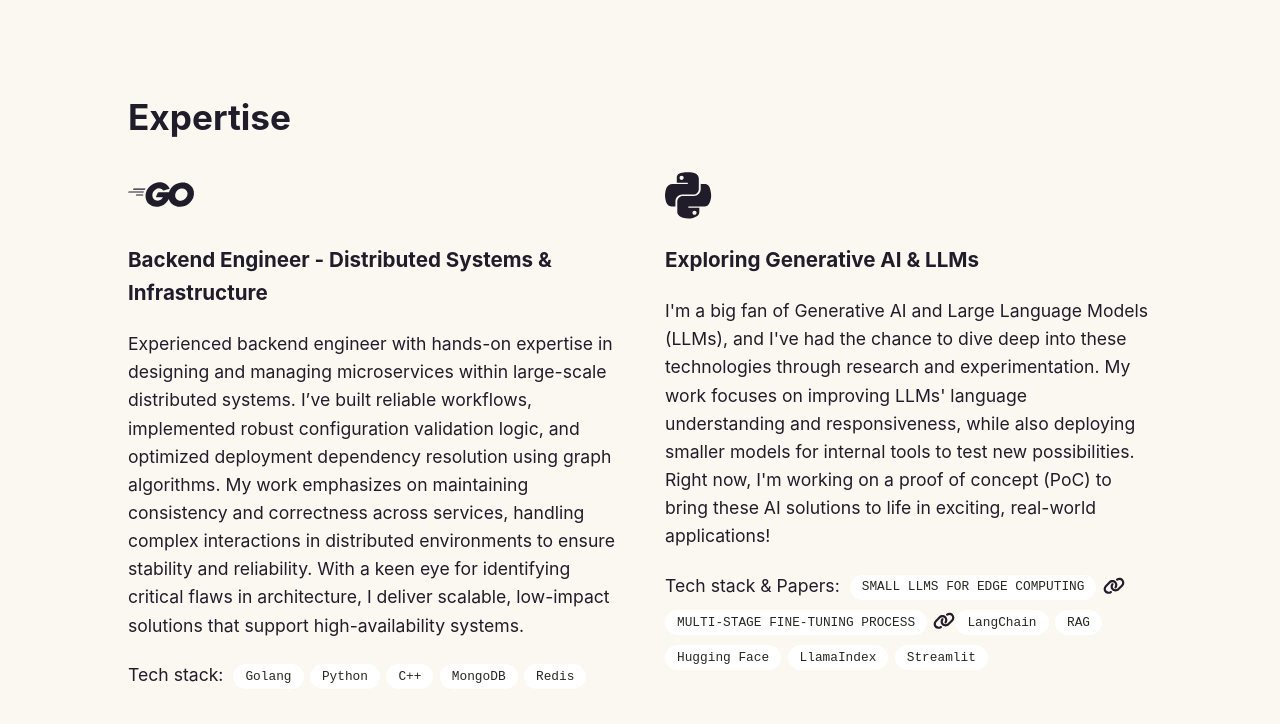
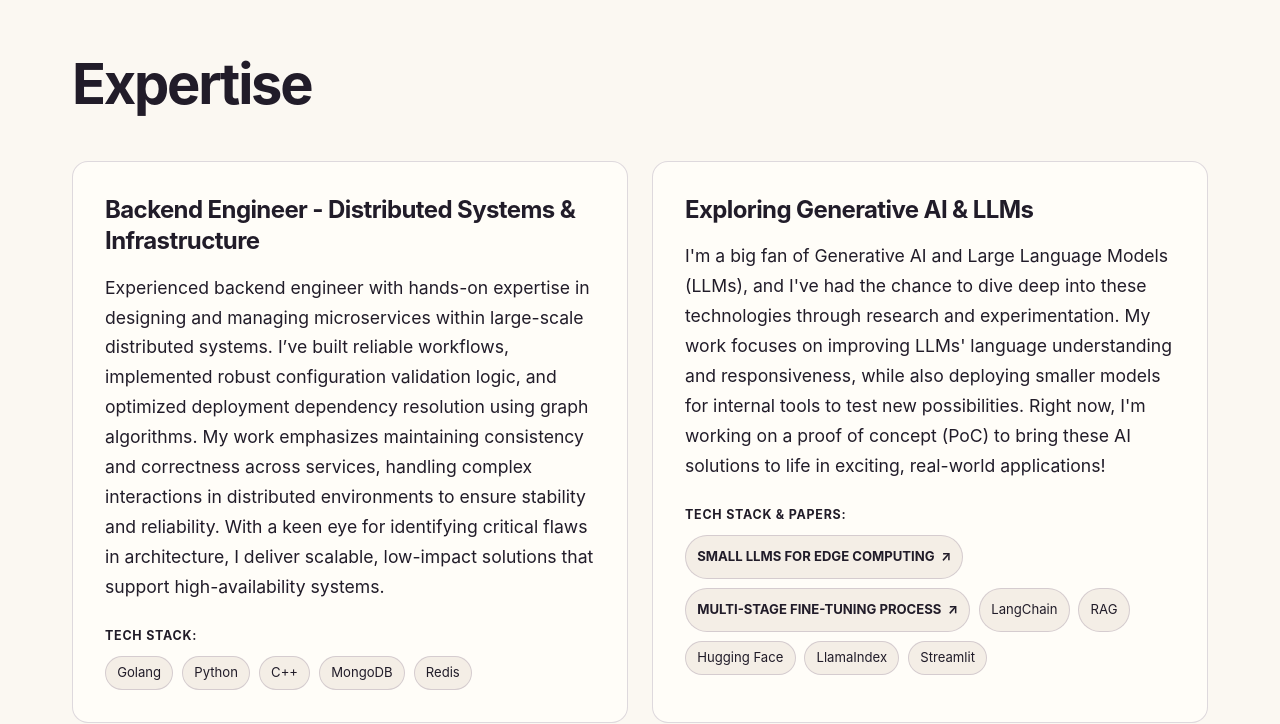
Before and after one commit to umeshmg27/umesh-gangadharaiah, a React (Vite) app: page / in a window 1280 px wide. Shown: the part 1346-2070 px from the top of the page. Built offline with nearby package versions, Linux system fonts and the light colour scheme.

Commit message:
Rebuild expertise and career sections
Render every existing expertise and career record through semantic,
responsive content without template-specific timeline dependencies.

```diff
--- a/src/App.tsx
+++ b/src/App.tsx
@@ -1,12 +1,12 @@
 import Contact from "./components/Contact";
-import Expertise from "./components/Expertise";
+import CareerTimeline from "./components/CareerTimeline";
+import ExpertiseSection from "./components/ExpertiseSection";
 import Footer from "./components/Footer";
 import Header from "./components/Header";
 import Hero from "./components/Hero";
 import ImpactSummary from "./components/ImpactSummary";
 import Project from "./components/Project";
 import Recognition from "./components/Recognition";
-import Timeline from "./components/Timeline";
 import "./index.scss";
 import "./styles/tokens.css";
 import "./styles/global.css";
@@ -18,8 +18,8 @@ export default function App() {
       <main id="main-content" tabIndex={-1}>
         <Hero />
         <ImpactSummary />
-        <Expertise />
-        <Timeline />
+        <ExpertiseSection />
+        <CareerTimeline />
         <Project />
         <Recognition />
         <Contact />
--- /dev/null
+++ b/src/components/CareerTimeline.module.css
@@ -0,0 +1,137 @@
+.section {
+  width: min(100%, var(--page-max-width));
+  margin: 0 auto;
+  padding: var(--section-space) var(--space-page);
+}
+
+.heading {
+  margin: 0;
+  color: var(--color-text);
+  font-size: clamp(2rem, 5vw, 3.5rem);
+  letter-spacing: -0.04em;
+}
+
+.timeline {
+  display: grid;
+  margin: 2rem 0 0;
+  padding-left: clamp(2.25rem, 5vw, 3.5rem);
+  gap: 1rem;
+  list-style: decimal-leading-zero;
+}
+
+.timelineEntry {
+  min-width: 0;
+  padding-left: clamp(0.25rem, 1vw, 0.75rem);
+}
+
+.timelineEntry::marker {
+  color: var(--color-accent-strong);
+  font-family: var(--font-mono);
+  font-size: 0.8rem;
+  font-weight: 700;
+}
+
+.card {
+  min-width: 0;
+  padding: clamp(1.25rem, 3vw, 2rem);
+  border: 1px solid var(--color-border);
+  border-radius: var(--radius-medium);
+  background: var(--color-surface);
+}
+
+.entryHeader {
+  display: flex;
+  align-items: flex-start;
+  justify-content: space-between;
+  gap: 1rem;
+}
+
+.role {
+  margin: 0;
+  color: var(--color-text);
+  font-size: clamp(1.25rem, 3vw, 1.65rem);
+  line-height: 1.3;
+  letter-spacing: -0.025em;
+}
+
+.organization,
+.period,
+.summary {
+  margin: 0;
+}
+
+.organization {
+  margin-top: 0.3rem;
+  color: var(--color-accent-strong);
+  font-weight: 700;
+}
+
+.period {
+  flex: 0 0 auto;
+  color: var(--color-text-muted);
+  font-family: var(--font-mono);
+  font-size: 0.82rem;
+  font-weight: 700;
+}
+
+.summary {
+  max-width: 70ch;
+  margin-top: 1.25rem;
+  color: var(--color-text-muted);
+}
+
+.detailGroup {
+  margin-top: 1.25rem;
+}
+
+.detailHeading {
+  margin: 0 0 0.65rem;
+  color: var(--color-text);
+  font-family: var(--font-mono);
+  font-size: 0.78rem;
+  letter-spacing: 0.06em;
+  text-transform: uppercase;
+}
+
+.technologies {
+  display: flex;
+  flex-wrap: wrap;
+  margin: 0;
+  padding: 0;
+  gap: 0.55rem;
+  list-style: none;
+}
+
+.technologies li {
+  padding: 0.4rem 0.65rem;
+  border: 1px solid var(--color-border);
+  border-radius: 999px;
+  background: var(--color-surface-raised);
+  color: var(--color-text);
+  font-size: 0.82rem;
+  line-height: 1.35;
+}
+
+.highlights {
+  display: grid;
+  margin: 0;
+  padding-left: 1.25rem;
+  color: var(--color-text-muted);
+  gap: 0.5rem;
+}
+
+.highlights li::marker {
+  color: var(--color-accent);
+}
+
+@media (max-width: 42rem) {
+  .timeline {
+    padding-left: 2rem;
+  }
+
+  .entryHeader {
+    flex-direction: column;
+    gap: 0.5rem;
+  }
+
+}
--- /dev/null
+++ b/src/components/CareerTimeline.tsx
@@ -0,0 +1,84 @@
+import { careerEntries } from "../content/career";
+import styles from "./CareerTimeline.module.css";
+
+export default function CareerTimeline() {
+  return (
+    <section
+      aria-labelledby="career-heading"
+      className={styles.section}
+      id="experience"
+    >
+      <h2 className={styles.heading} id="career-heading">
+        Career
+      </h2>
+
+      <ol className={styles.timeline}>
+        {careerEntries.map((entry) => {
+          const technologiesHeadingId = `${entry.id}-technologies`;
+          const highlightsHeadingId = `${entry.id}-highlights`;
+
+          return (
+            <li
+              className={styles.timelineEntry}
+              data-career-id={entry.id}
+              key={entry.id}
+            >
+              <article className={styles.card}>
+                <div className={styles.entryHeader}>
+                  <div>
+                    <h3 className={styles.role}>{entry.role}</h3>
+                    <p className={styles.organization}>
+                      <span>{entry.organization}</span>
+                      <span>, </span>
+                      <span>{entry.location}</span>
+                    </p>
+                  </div>
+                  <p className={styles.period}>{entry.period}</p>
+                </div>
+
+                {"summary" in entry ? (
+                  <p className={styles.summary}>{entry.summary}</p>
+                ) : null}
+
+                {entry.technologies.length > 0 ? (
+                  <div className={styles.detailGroup}>
+                    <h4
+                      className={styles.detailHeading}
+                      id={technologiesHeadingId}
+                    >
+                      Technologies
+                    </h4>
+                    <ul
+                      aria-labelledby={technologiesHeadingId}
+                      className={styles.technologies}
+                    >
+                      {entry.technologies.map((technology) => (
+                        <li key={technology}>{technology}</li>
+                      ))}
+                    </ul>
+                  </div>
+                ) : null}
+
+                {entry.highlights.length > 0 ? (
+                  <div className={styles.detailGroup}>
+                    <h4 className={styles.detailHeading} id={highlightsHeadingId}>
+                      Highlights
+                    </h4>
+                    <ul
+                      aria-labelledby={highlightsHeadingId}
+                      className={styles.highlights}
+                    >
+                      {entry.highlights.map((highlight) => (
+                        <li key={highlight}>{highlight}</li>
+                      ))}
+                    </ul>
+                  </div>
+                ) : null}
+              </article>
+            </li>
+          );
+        })}
+      </ol>
+    </section>
+  );
+}
--- /dev/null
+++ b/src/components/ExpertiseSection.module.css
@@ -0,0 +1,103 @@
+.section {
+  width: min(100%, var(--page-max-width));
+  margin: 0 auto;
+  padding: var(--section-space) var(--space-page);
+}
+
+.heading {
+  margin: 0;
+  color: var(--color-text);
+  font-size: clamp(2rem, 5vw, 3.5rem);
+  letter-spacing: -0.04em;
+}
+
+.grid {
+  display: grid;
+  grid-template-columns: repeat(2, minmax(0, 1fr));
+  margin-top: 2rem;
+  gap: clamp(1rem, 2.5vw, 1.5rem);
+}
+
+.card {
+  min-width: 0;
+  padding: clamp(1.25rem, 3vw, 2rem);
+  border: 1px solid var(--color-border);
+  border-radius: var(--radius-medium);
+  background: var(--color-surface);
+}
+
+.cardHeading {
+  margin: 0;
+  color: var(--color-text);
+  font-size: clamp(1.2rem, 2.3vw, 1.5rem);
+  line-height: 1.3;
+  letter-spacing: -0.025em;
+}
+
+.description {
+  margin: 1rem 0 0;
+  color: var(--color-text-muted);
+  line-height: 1.7;
+}
+
+.itemsLabel {
+  margin: 1.5rem 0 0.65rem;
+  color: var(--color-text);
+  font-family: var(--font-mono);
+  font-size: 0.78rem;
+  font-weight: 700;
+  letter-spacing: 0.06em;
+  text-transform: uppercase;
+}
+
+.items {
+  display: flex;
+  flex-wrap: wrap;
+  margin: 0;
+  padding: 0;
+  gap: 0.55rem;
+  list-style: none;
+}
+
+.item {
+  display: flex;
+  max-width: 100%;
+}
+
+.chip,
+.externalLink {
+  display: inline-flex;
+  max-width: 100%;
+  align-items: center;
+  padding: 0.45rem 0.7rem;
+  border: 1px solid var(--color-border);
+  border-radius: 999px;
+  background: var(--color-surface-raised);
+  color: var(--color-text);
+  font-size: 0.82rem;
+  line-height: 1.35;
+  overflow-wrap: anywhere;
+}
+
+.externalLink {
+  min-height: 44px;
+  color: var(--color-accent-strong);
+  font-weight: 700;
+  text-decoration: none;
+}
+
+.externalLink::after {
+  margin-left: 0.4rem;
+  content: "↗";
+}
+
+.externalLink:hover {
+  border-color: var(--color-accent);
+  background: var(--color-canvas);
+}
+
+@media (max-width: 50rem) {
+  .grid {
+    grid-template-columns: 1fr;
+  }
+}
--- /dev/null
+++ b/src/components/ExpertiseSection.tsx
@@ -0,0 +1,57 @@
+import { expertiseAreas } from "../content/expertise";
+import styles from "./ExpertiseSection.module.css";
+
+export default function ExpertiseSection() {
+  return (
+    <section
+      aria-labelledby="expertise-heading"
+      className={styles.section}
+      id="expertise"
+    >
+      <h2 className={styles.heading} id="expertise-heading">
+        Expertise
+      </h2>
+
+      <div className={styles.grid}>
+        {expertiseAreas.map((area) => (
+          <article
+            className={styles.card}
+            data-expertise-id={area.id}
+            key={area.id}
+          >
+            <h3 className={styles.cardHeading}>{area.title}</h3>
+            <p className={styles.description}>{area.description}</p>
+            <p
+              className={styles.itemsLabel}
+              id={`${area.id}-items-label`}
+            >
+              {area.itemsLabel}
+            </p>
+            <ul
+              aria-labelledby={`${area.id}-items-label`}
+              className={styles.items}
+            >
+              {area.items.map((item) => (
+                <li className={styles.item} key={item.label}>
+                  {"url" in item ? (
+                    <a
+                      aria-label={item.label}
+                      className={styles.externalLink}
+                      href={item.url}
+                      rel="noopener noreferrer"
+                      target="_blank"
+                    >
+                      {item.label}
+                    </a>
+                  ) : (
+                    <span className={styles.chip}>{item.label}</span>
+                  )}
+                </li>
+              ))}
+            </ul>
+          </article>
+        ))}
+      </div>
+    </section>
+  );
+}
```
Also changed, not shown: 1 other file (tests, documents, lock files or other folders).
